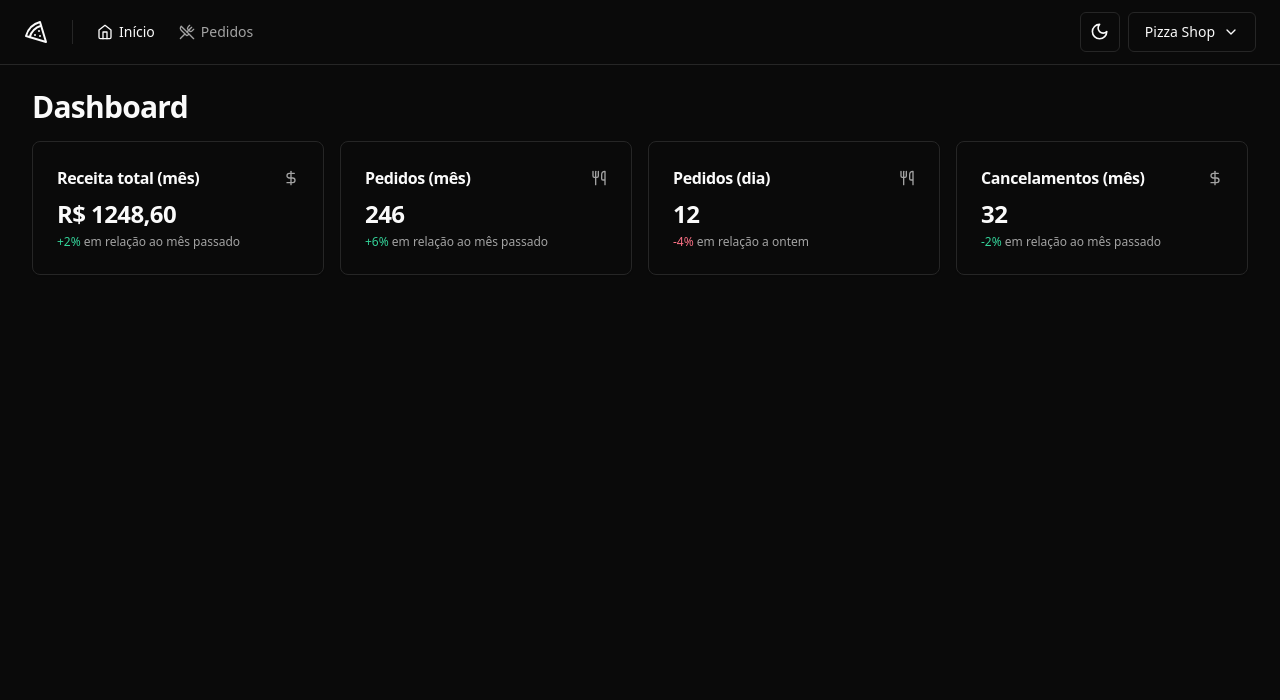
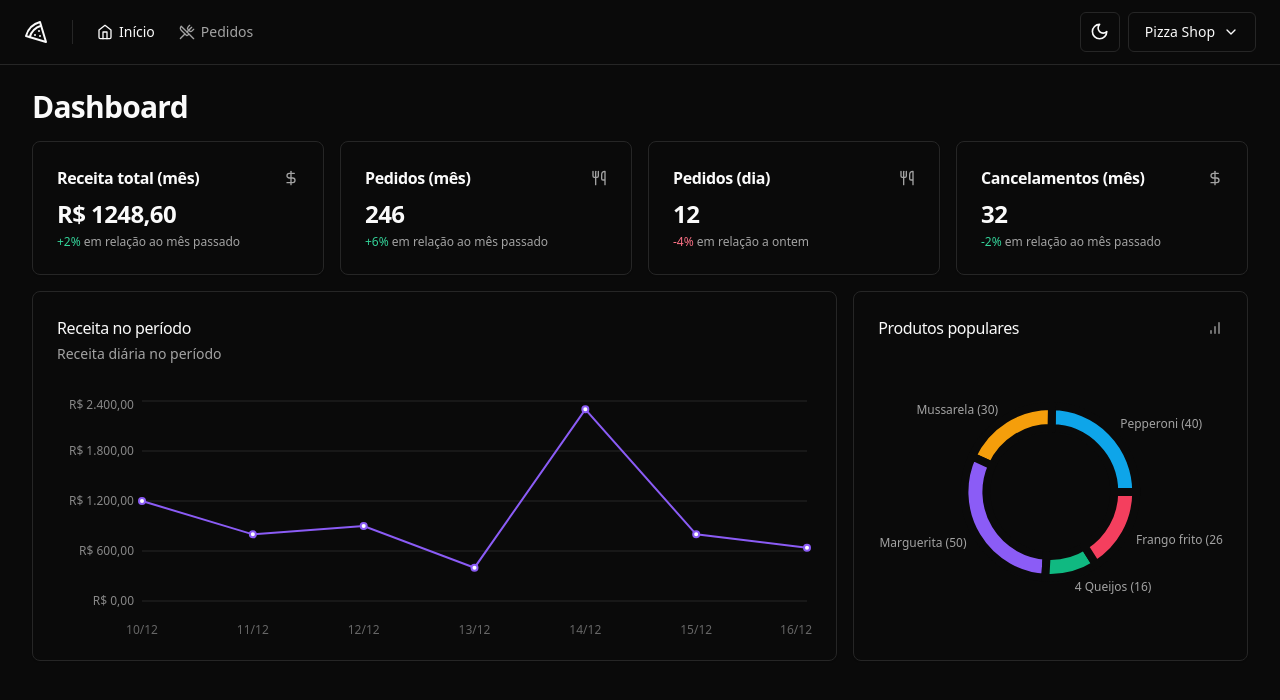
Before and after one commit to AugustoMarcelo/pizza.shop-web, a React (Vite) app: page / in a window 1280 px wide. Shown: the top 700 px of the page. Built offline with nearby package versions, Linux system fonts and the light colour scheme.

Commit message:
finishing dashboard charts

```diff
--- a/package.json
+++ b/package.json
@@ -27,6 +27,7 @@
     "react-helmet-async": "^2.0.4",
     "react-hook-form": "^7.49.2",
     "react-router-dom": "^6.21.1",
+    "recharts": "^2.10.4",
     "sonner": "^1.3.1",
     "sort-by": "^1.2.0",
     "tailwind-merge": "^2.2.0",
--- a/src/pages/app/dashboard/dashboard.tsx
+++ b/src/pages/app/dashboard/dashboard.tsx
@@ -4,6 +4,8 @@
 import { MonthCanceledOrdersAmountCard } from '@/pages/app/dashboard/month-canceled-orders-amount'
 import { MonthOrdersAmountCard } from '@/pages/app/dashboard/month-orders-amount-card'
 import { MonthRevenueCard } from '@/pages/app/dashboard/month-revenue-card'
+import { PopularProductsChart } from '@/pages/app/dashboard/popular-products-chart'
+import { RevenueChart } from '@/pages/app/dashboard/revenue-chart'
 
 export function Dashboard() {
   return (
@@ -18,6 +20,11 @@
           <DayOrdersAmountCard />
           <MonthCanceledOrdersAmountCard />
         </div>
+
+        <div className="grid grid-cols-9 gap-4">
+          <RevenueChart />
+          <PopularProductsChart />
+        </div>
       </div>
     </>
   )
--- /dev/null
+++ b/src/pages/app/dashboard/popular-products-chart.tsx
@@ -0,0 +1,92 @@
+import { BarChart } from 'lucide-react'
+import { Cell, Pie, PieChart, ResponsiveContainer } from 'recharts'
+import colors from 'tailwindcss/colors'
+
+import { Card, CardContent, CardHeader, CardTitle } from '@/components/ui/card'
+
+const data = [
+  { product: 'Pepperoni', amount: 40 },
+  { product: 'Mussarela', amount: 30 },
+  { product: 'Marguerita', amount: 50 },
+  { product: '4 Queijos', amount: 16 },
+  { product: 'Frango frito', amount: 26 },
+]
+
+const COLORS = [
+  colors.sky[500],
+  colors.amber[500],
+  colors.violet[500],
+  colors.emerald[500],
+  colors.rose[500],
+]
+
+export function PopularProductsChart() {
+  return (
+    <Card className="col-span-3">
+      <CardHeader className="pb-8">
+        <div className="flex items-center justify-between">
+          <CardTitle className="text-base font-medium">
+            Produtos populares
+          </CardTitle>
+          <BarChart className="h-4 w-4 text-muted-foreground" />
+        </div>
+      </CardHeader>
+      <CardContent>
+        <ResponsiveContainer width="100%" height={240}>
+          <PieChart style={{ fontSize: 12 }}>
+            <Pie
+              data={data}
+              dataKey="amount"
+              nameKey="product"
+              cx="50%"
+              cy="50%"
+              outerRadius={86}
+              innerRadius={64}
+              strokeWidth={8}
+              labelLine={false}
+              label={({
+                cx,
+                cy,
+                midAngle,
+                innerRadius,
+                outerRadius,
+                value,
+                index,
+              }) => {
+                const RADIAN = Math.PI / 180
+                const radius = 12 + innerRadius + (outerRadius - innerRadius)
+                const x = cx + radius * Math.cos(-midAngle * RADIAN)
+                const y = cy + radius * Math.sin(-midAngle * RADIAN)
+
+                return (
+                  <text
+                    x={x}
+                    y={y}
+                    className="fill-muted-foreground text-xs"
+                    textAnchor={x > cx ? 'start' : 'end'}
+                    dominantBaseline="central"
+                  >
+                    {data[index].product.length > 12
+                      ? data[index].product.substring(0, 12).concat('...')
+                      : data[index].product}{' '}
+                    ({value})
+                  </text>
+                )
+              }}
+            >
+              {data.map((_, index) => {
+                return (
+                  <Cell
+                    key={`cell-${index}`}
+                    fill={COLORS[index]}
+                    className="stroke-background hover:opacity-80"
+                  />
+                )
+              })}
+            </Pie>
+          </PieChart>
+        </ResponsiveContainer>
+      </CardContent>
+    </Card>
+  )
+}
--- /dev/null
+++ b/src/pages/app/dashboard/revenue-chart.tsx
@@ -0,0 +1,68 @@
+import {
+  CartesianGrid,
+  Line,
+  LineChart,
+  ResponsiveContainer,
+  XAxis,
+  YAxis,
+} from 'recharts'
+import colors from 'tailwindcss/colors'
+
+import {
+  Card,
+  CardContent,
+  CardDescription,
+  CardHeader,
+  CardTitle,
+} from '@/components/ui/card'
+
+const data = [
+  { date: '10/12', revenue: 1200 },
+  { date: '11/12', revenue: 800 },
+  { date: '12/12', revenue: 900 },
+  { date: '13/12', revenue: 400 },
+  { date: '14/12', revenue: 2300 },
+  { date: '15/12', revenue: 800 },
+  { date: '16/12', revenue: 640 },
+]
+
+export function RevenueChart() {
+  return (
+    <Card className="col-span-6">
+      <CardHeader className="flex-row items-center justify-between pb-8">
+        <div className="space-y-1">
+          <CardTitle className="text-base font-medium">
+            Receita no período
+          </CardTitle>
+          <CardDescription>Receita diária no período</CardDescription>
+        </div>
+      </CardHeader>
+      <CardContent>
+        <ResponsiveContainer width="100%" height={240}>
+          <LineChart data={data} style={{ fontSize: 12 }}>
+            <XAxis dataKey="date" tickLine={false} axisLine={false} dy={16} />
+            <YAxis
+              stroke="#888"
+              axisLine={false}
+              tickLine={false}
+              width={80}
+              tickFormatter={(value: number) =>
+                value.toLocaleString('pt-BR', {
+                  style: 'currency',
+                  currency: 'BRL',
+                })
+              }
+            />
+            <CartesianGrid vertical={false} className="stroke-muted" />
+            <Line
+              type="linear"
+              strokeWidth={2}
+              dataKey="revenue"
+              stroke={colors.violet[500]}
+            />
+          </LineChart>
+        </ResponsiveContainer>
+      </CardContent>
+    </Card>
+  )
+}
--- a/src/routes.tsx
+++ b/src/routes.tsx
@@ -1,16 +1,18 @@
 import { createBrowserRouter } from 'react-router-dom'
 
-import { AppLayout } from '@/pages/_layouts/app'
-import { AuthLayout } from '@/pages/_layouts/auth'
-import { Dashboard } from '@/pages/app/dashboard/dashboard'
-import { Orders } from '@/pages/app/orders/orders'
-import { SignIn } from '@/pages/auth/sign-in'
-import { SignUp } from '@/pages/auth/sign-up'
+import { AppLayout } from './pages/_layouts/app'
+import { AuthLayout } from './pages/_layouts/auth'
+import { NotFound } from './pages/404'
+import { Dashboard } from './pages/app/dashboard/dashboard'
+import { Orders } from './pages/app/orders/orders'
+import { SignIn } from './pages/auth/sign-in'
+import { SignUp } from './pages/auth/sign-up'
 
 export const router = createBrowserRouter([
   {
     path: '/',
     element: <AppLayout />,
+    errorElement: <NotFound />,
     children: [
       { path: '/', element: <Dashboard /> },
       { path: '/orders', element: <Orders /> },
```
